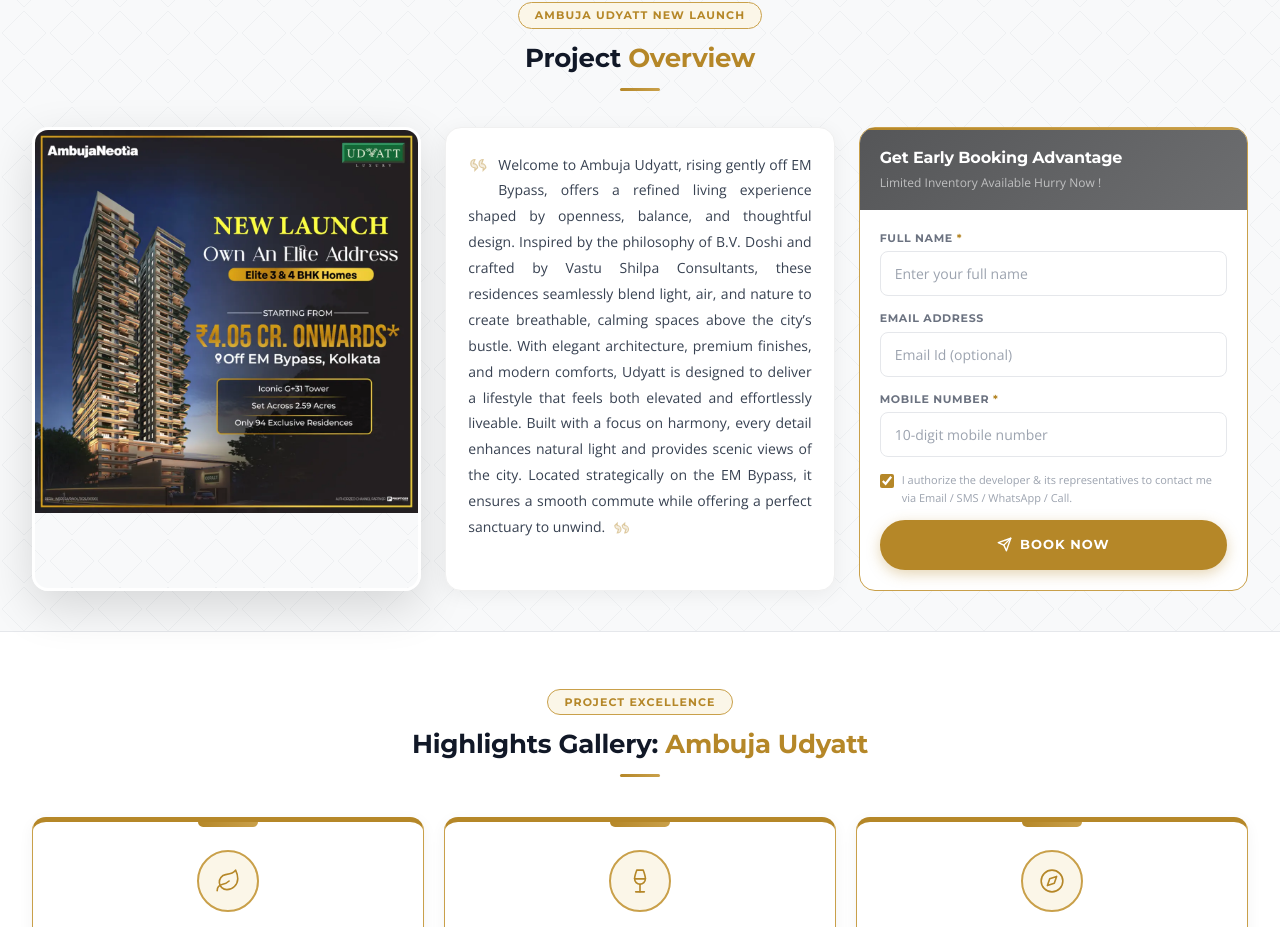
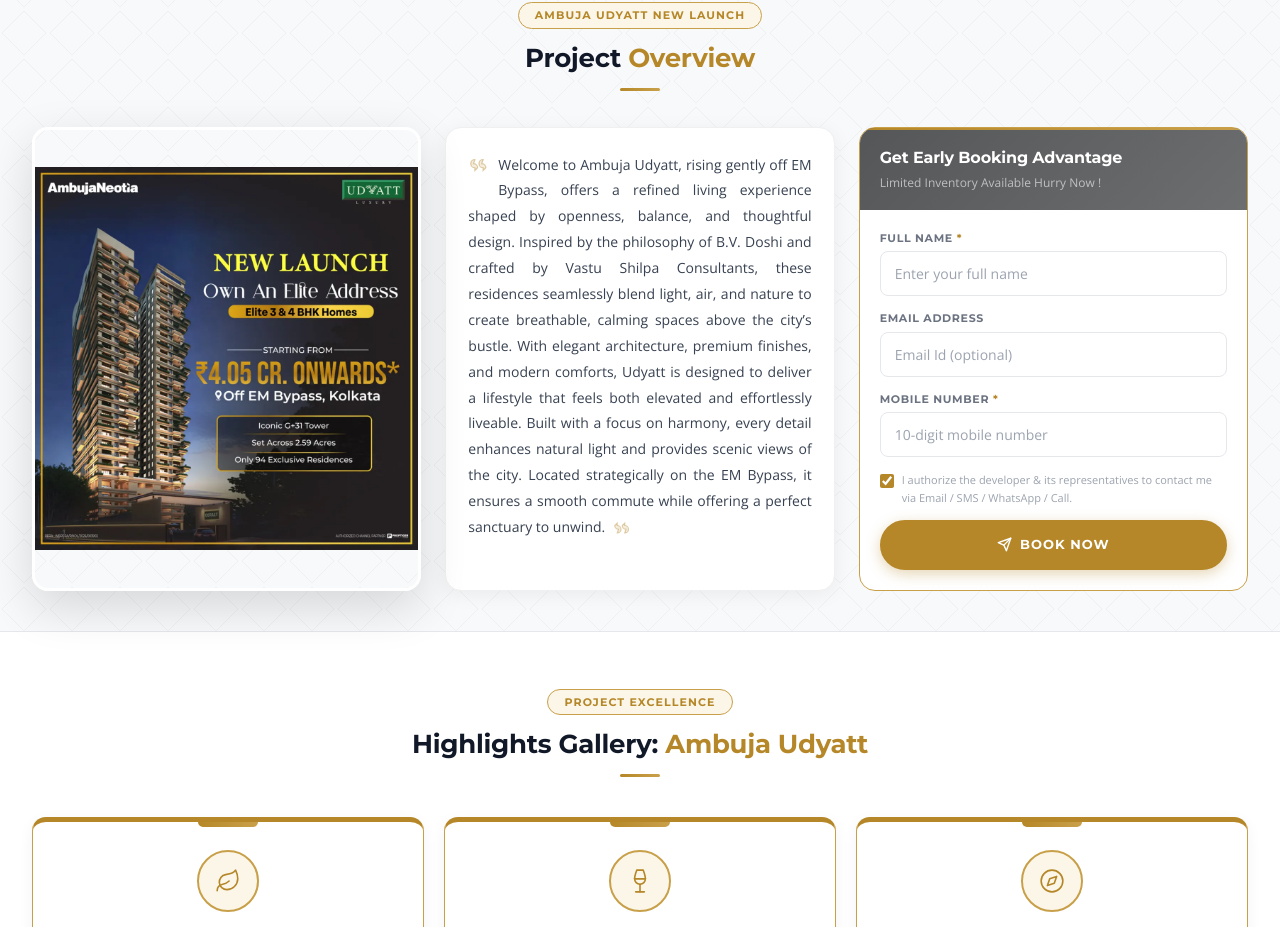
Before and after one commit to vineet-proptiger/ambuja-udyatt, a Next.js app: page / in a window 1280 px wide. Shown: the part 839-1766 px from the top of the page. Built offline with nearby package versions, Linux system fonts and the light colour scheme; no server answers.

Commit message:
feat: add Overview component with lead generation form and project summary

```diff
--- a/components/Overview.jsx
+++ b/components/Overview.jsx
@@ -234,13 +234,11 @@
           {/* LEFT: Image */}
           <div data-aos="fade-right" style={{ display: 'flex' }}>
             <div style={{
-              borderRadius: '16px', overflow: 'hidden',
+              position: 'relative', borderRadius: '16px', overflow: 'hidden',
               boxShadow: '0 16px 48px rgba(0,0,0,0.14)',
-              border: '3px solid #fff', width: '100%',
+              border: '3px solid #fff', width: '100%', flex: 1,
             }}>
-              <Image src={overviewImage} alt="Ambuja Udyatt"
-                width={1080} height={1080}
-                style={{ width: '100%', height: 'auto', display: 'block' }}
+              <Image src={overviewImage} alt="Ambuja Udyatt" fill className="object-contain"
                 sizes="(max-width: 1024px) 100vw, 33vw" priority />
               {/* <div style={{
               position: 'absolute', bottom: 0, left: 0, right: 0,
```
